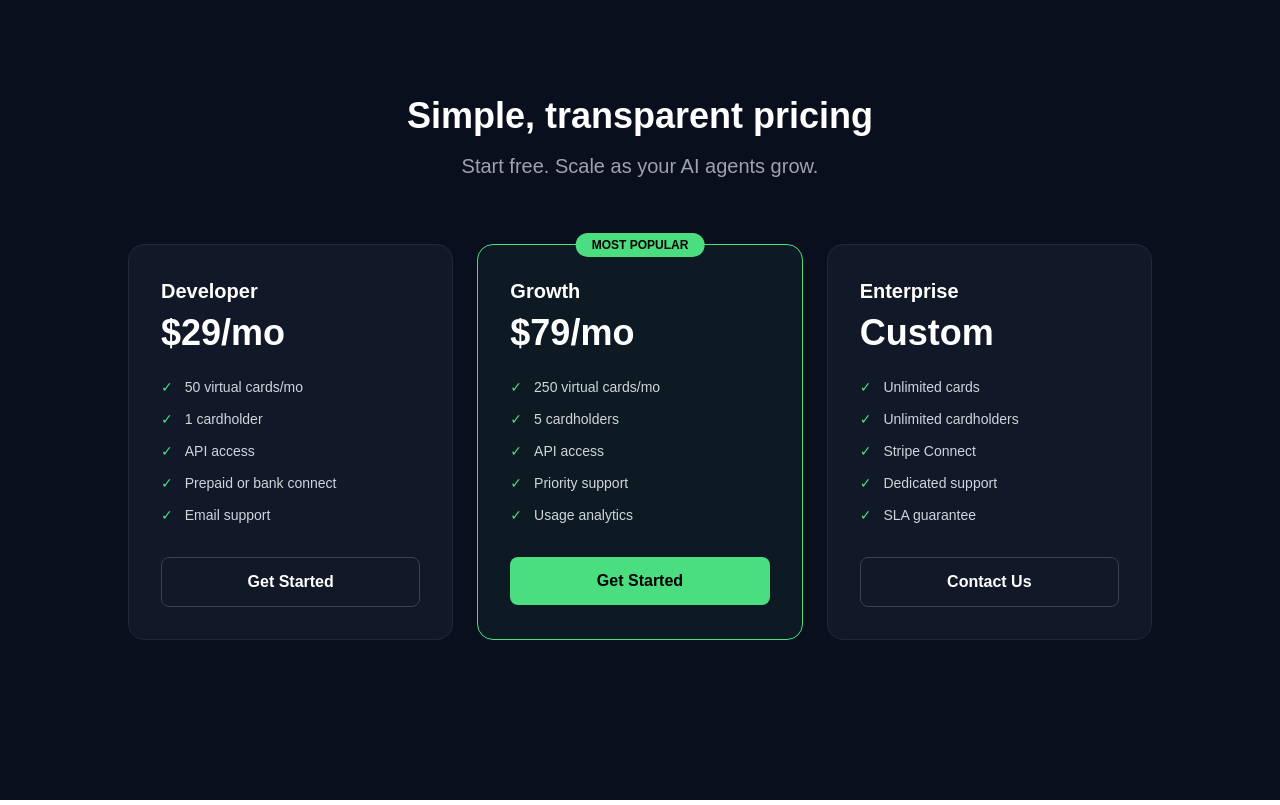
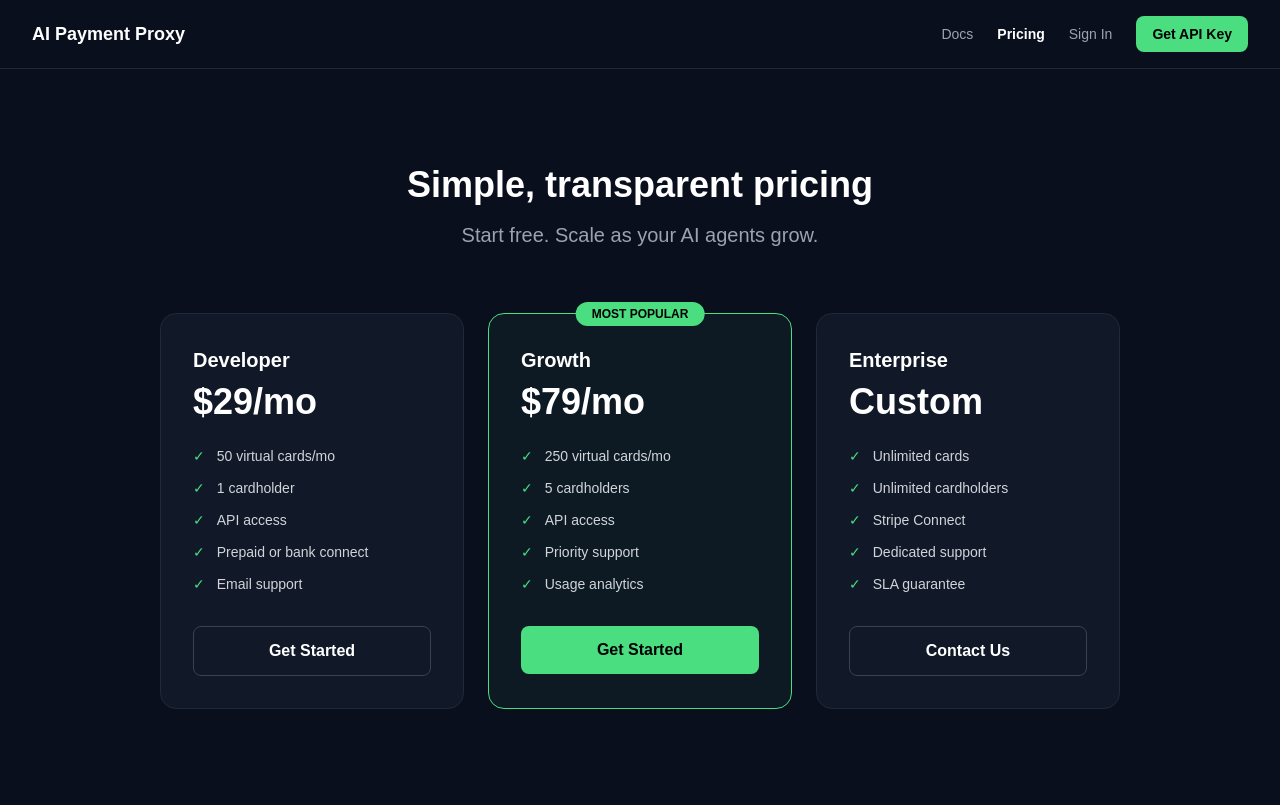
Before and after one commit to Business-Management-Company/ai-payment-proxy, a Next.js app: page /pricing in a window 1280 px wide. Built offline with nearby package versions, Linux system fonts and the light colour scheme.

Commit message:
fix: pricing page with proper navbar

```diff
--- a/src/app/pricing/page.tsx
+++ b/src/app/pricing/page.tsx
@@ -1,29 +1,38 @@
 "use client";
 import { useState } from "react";
-
 const plans = [
   { id: "developer", name: "Developer", price: 29, features: ["50 virtual cards/mo", "1 cardholder", "API access", "Prepaid or bank connect", "Email support"], cta: "Get Started", highlight: false },
   { id: "growth", name: "Growth", price: 79, features: ["250 virtual cards/mo", "5 cardholders", "API access", "Priority support", "Usage analytics"], cta: "Get Started", highlight: true },
   { id: "enterprise", name: "Enterprise", price: 0, features: ["Unlimited cards", "Unlimited cardholders", "Stripe Connect", "Dedicated support", "SLA guarantee"], cta: "Contact Us", highlight: false },
 ];
-
 export default function PricingPage() {
   const [annual, setAnnual] = useState(false);
-  return <div className="min-h-screen bg-[#0a0f1e] text-white py-24 px-8">
-    <div className="max-w-5xl mx-auto text-center mb-16">
+  return (<div className="min-h-screen bg-[#0a0f1e] text-white">
+    <nav className="border-b border-gray-800 px-8 py-4 flex justify-between items-center">
+      <a href="/" className="font-bold text-lg text-white">AI Payment Proxy</a>
+      <div className="flex items-center gap-6 text-sm">
+        <a href="/docs" className="text-gray-400 hover:text-white">Docs</a>
+        <a href="/pricing" className="text-white font-semibold">Pricing</a>
+        <a href="/login" className="text-gray-400 hover:text-white">Sign In</a>
+        <a href="/signup" className="bg-[#4ade80] text-black px-4 py-2 rounded-lg font-semibold">Get API Key</a>
+      </div>
+    </nav>
+    <div className="max-w-5xl mx-auto px-8 py-24">
+      <div className="text-center mb-16">
         <h1 className="text-4xl font-bold mb-4">Simple, transparent pricing</h1>
         <p className="text-gray-400 text-xl">Start free. Scale as your AI agents grow.</p>
       </div>
-    <div className="max-w-5xl mx-auto grid grid-cols-3 gap-6">
-      {plans.map(plan => <div key={plan.id} className={`relative rounded-2xl p-8 border ${plan.highlight ? "border-[#4ade80] bg-[#4ade80]/5" : "border-gray-800 bg-[#111827]"}`}>
+      <div className="grid grid-cols-3 gap-6">
+        {plans.map(plan => (<div key={plan.id} className={`relative rounded-2xl p-8 border ${plan.highlight ? "border-[#4ade80] bg-[#4ade80]/5" : "border-gray-800 bg-[#111827]"}`}>
           {plan.highlight && <div className="absolute -top-3 left-1/2 -translate-x-1/2 bg-[#4ade80] text-black text-xs font-bold px-4 py-1 rounded-full">MOST POPULAR</div>}
           <h2 className="text-xl font-bold mb-2">{plan.name}</h2>
           <p className="text-4xl font-bold mb-6">{plan.price === 0 ? "Custom" : `$${annual ? Math.floor(plan.price * 0.8) : plan.price}/mo`}</p>
           <ul className="space-y-3 mb-8">
             {plan.features.map(f => <li key={f} className="flex items-center gap-3 text-sm text-gray-300"><span className="text-[#4ade80]">✓</span>{f}</li>)}
           </ul>
-        <a href={plan.price === 0 ? "mailto:hello@aipaymentproxy.com" : "/signup?plan=" + plan.id} className={`block text-center py-3 rounded-lg font-semibold transition ${plan.highlight ? "bg-[#4ade80] text-black hover:bg-[#22c55e]" : "border border-gray-700 text-white hover:border-gray-500"}`}>{plan.cta}</a>
-      </div>)}
+          <a href={plan.price === 0 ? "mailto:hello@aipaymentproxy.com" : "/signup?plan=" + plan.id} className={`block text-center py-3 rounded-lg font-semibold ${plan.highlight ? "bg-[#4ade80] text-black" : "border border-gray-700 text-white"}`}>{plan.cta}</a>
+        </div>))}
       </div>
-  </div>;
+    </div>
+  </div>);
 }
```
Lines whose indentation alone changed are shown as unchanged.
